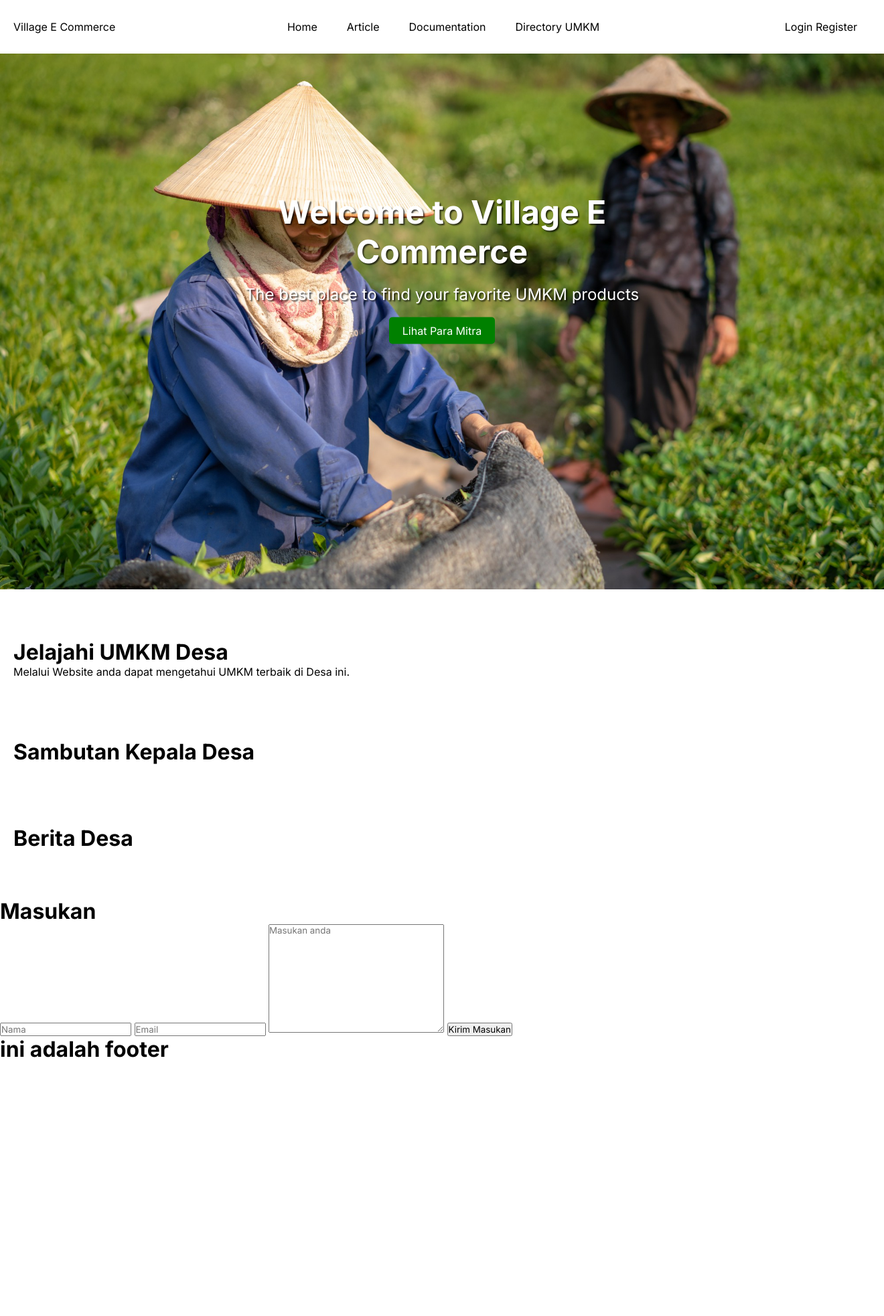
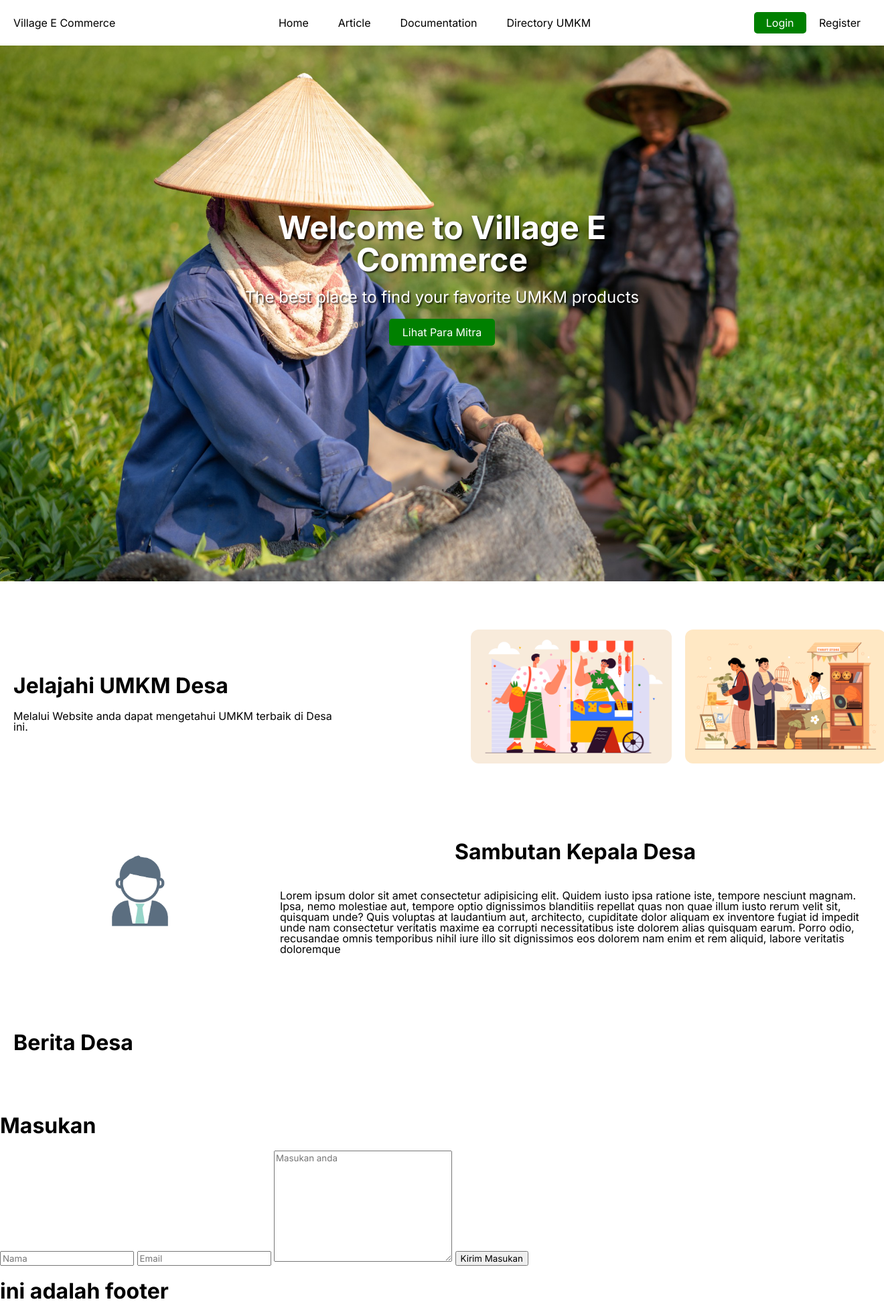
Before and after one commit to diasoy/villageecommerce, a PHP site: page /pemweb/ in a window 1320 px wide. Shown: the whole page at 67% size. Before the commit the page ends 1579 px from the top, so only its background shows below. Run offline with PHP 8.4, Linux system fonts and the light colour scheme.

Commit message:
login-register css

```diff
--- a/css/style.css
+++ b/css/style.css
@@ -1,14 +1,57 @@
-*{
-    box-sizing: border-box;
+/* RESET CSS  */
+html, body, div, span, applet, object, iframe,
+ p, blockquote, pre,
+a, abbr, acronym, address, big, cite, code,
+del, dfn, em, img, ins, kbd, q, s, samp,
+small, strike, strong, sub, sup, tt, var,
+b, u, i, center,
+dl, dt, dd, ol, ul, li,
+fieldset, form, label, legend,
+table, caption, tbody, tfoot, thead, tr, th, td,
+article, aside, canvas, details, embed,
+figure, figcaption, footer, header, hgroup,
+menu, nav, output, ruby, section, summary,
+time, mark, audio, video {
 	margin: 0;
 	padding: 0;
+	border: 0;
+	font-size: 100%;
+	vertical-align: baseline;
 }
+/* HTML5 display-role reset for older browsers */
+article, aside, details, figcaption, figure,
+footer, header, hgroup, menu, nav, section {
+	display: block;
+}
+body {
+	line-height: 1;
+}
+ol, ul {
+	list-style: none;
+}
+blockquote, q {
+	quotes: none;
+}
+blockquote:before, blockquote:after,
+q:before, q:after {
+	content: '';
+	content: none;
+}
+table {
+	border-collapse: collapse;
+	border-spacing: 0;
+}
+
+/* RESET CSS END */
 
 /* index */
 .navbar {
   padding: 20px;
   max-width: 1440px;
   margin: 0 auto;
+}
+.title-nav {
+  color: black;
 }
 
 .navbar-list {
@@ -18,7 +61,6 @@
 }
 
 .navbar-list > div > a {
-    color: black;
   text-decoration: none;
 }
 
@@ -42,14 +83,7 @@
   transition: 0.5s;
 }
 
-.btn-user {
-    color: white;
-    padding: 10px 20px;
-    border: none;
-    border-radius: 5px;
-}
-
-.btn-user > #login {
+.btn-login {
   cursor: pointer;
   background-color: green;
   color: white;
@@ -61,10 +95,10 @@
   -o-border-radius: 5px;
 }
 
-.btn-user > #register {
+.btn-register {
   cursor: pointer;
-    border: 0.5px solid rgb(0, 0, 0);
   padding: 5px 15px;
+  color: black;
   border-radius: 5px;
   -webkit-border-radius: 5px;
   -moz-border-radius: 5px;
@@ -146,17 +182,61 @@
 
 /* jelajahi */
 .jelajahi {
+  display: flex;
+  align-items: center;
+  justify-content: center;
+  gap:200px;
   padding: 20px;
   max-width: 1440px;
   margin: 50px auto;
+}
+
+.list-img-umkm {
+  display: flex;
+  gap: 20px;
+}
+
+.img-umkm{
+  width: 100%;
+  height: 100%;
+  max-width: 300px; /* Menambahkan ini */
+  object-fit: cover;
+  border-radius: 12px;
 }
 /* jelajahi end */
 
 /* sambutan */
 .sambutan {
+  display: flex;
+  align-items: center;
+  justify-content: center;
+  gap: 20px;
   padding: 20px;
   max-width: 1440px;
   margin: 50px auto;
+}
+.img-kepaladesa{
+  max-width: 200px;
+  height: 200px;
+  object-fit: cover;
+  border-radius: 50%;
+}
+
+.foto-sambutan{
+  width: 30%;
+  display: flex;
+  justify-content: center;
+  align-items: center;
+}
+
+.teks-sambutan{
+  width: 70%;
+  display: flex;
+  flex-direction: column;
+  justify-content: center;
+  align-items: center;
+  gap: 20px;
+
 }
 /* sambutan end */
 
--- a/function/helper.php
+++ b/function/helper.php
@@ -1,6 +1,6 @@
 <?php
 
-define("BASE_URL", "http://localhost/pemweb/vicom/");
+define("BASE_URL", "http://localhost/pemweb/villageecommerce/");
 
 $arrayStatusMitra[0] = "Menunggu";
 $arrayStatusMitra[1] = "Diterima";
--- a/index.php
+++ b/index.php
@@ -35,7 +35,7 @@ $level = isset($_SESSION['level_user']) ? $_SESSION['level_user'] : false;
     <nav class="navbar">
         <div class="navbar-list">
             <div id="logo">
-                <a href="<?php echo BASE_URL . "index.php?page=main"; ?>" class="">Village E Commerce</a>
+                <a href="<?php echo BASE_URL . "index.php?page=main"; ?>" class="title-nav">Village E Commerce</a>
             </div>
             <div class="nav-menu">
                 <a href="<?php echo BASE_URL . "index.php?page=main"; ?>" class=" ">Home</a>
@@ -52,8 +52,8 @@ $level = isset($_SESSION['level_user']) ? $_SESSION['level_user'] : false;
                             <a style='text-decoration:none; color:black;' href='" . BASE_URL . "index.php?page=logout'>Logout</a>
                         </div>";
                 } else {
-                    echo "<a href='" . BASE_URL . "index.php?page=login'?>Login</a>
-                   <a href='" . BASE_URL . "index.php?page=register'?>Register</a>";
+                    echo "<a class='btn-login' href='" . BASE_URL . "index.php?page=login'?>Login</a>
+                   <a class='btn-register' href='" . BASE_URL . "index.php?page=register'?>Register</a>";
                 }
                 ?>
             </div>
--- a/main.php
+++ b/main.php
@@ -14,12 +14,19 @@
         <h1>Jelajahi UMKM Desa</h1>
         <p>Melalui Website anda dapat mengetahui UMKM terbaik di Desa ini.</p>
     </div>
-    <div></div>
+    <div class="list-img-umkm">
+        <img src="assets/images/umkm1.jpg" alt="umkm1" class="img-umkm">
+        <img src="assets/images/umkm2.jpg" alt="umkm2" class="img-umkm">
+    </div>
 </div>
 
 <div class="sambutan">
-    <div>
+    <div class="foto-sambutan">
+        <img src="assets/images/kepaladesa.jpg" alt="kepaladesa" class="img-kepaladesa">
+    </div>
+    <div class="teks-sambutan">
         <h1>Sambutan Kepala Desa</h1>
+        <p>Lorem ipsum dolor sit amet consectetur adipisicing elit. Quidem iusto ipsa ratione iste, tempore nesciunt magnam. Ipsa, nemo molestiae aut, tempore optio dignissimos blanditiis repellat quas non quae illum iusto rerum velit sit, quisquam unde? Quis voluptas at laudantium aut, architecto, cupiditate dolor aliquam ex inventore fugiat id impedit unde nam consectetur veritatis maxime ea corrupti necessitatibus iste dolorem alias quisquam earum. Porro odio, recusandae omnis temporibus nihil iure illo sit dignissimos eos dolorem nam enim et rem aliquid, labore veritatis doloremque </p>
     </div>
 </div>
 
```
Also changed, not shown: other parts of css/style.css (+87 -10 lines), login.php (+8 -6 lines), register.php (+15 -15 lines), assets/images/kepaladesa.jpg (added), assets/images/umkm1.jpg (added), assets/images/umkm2.jpg (added). Lines whose indentation alone changed are shown as unchanged.
